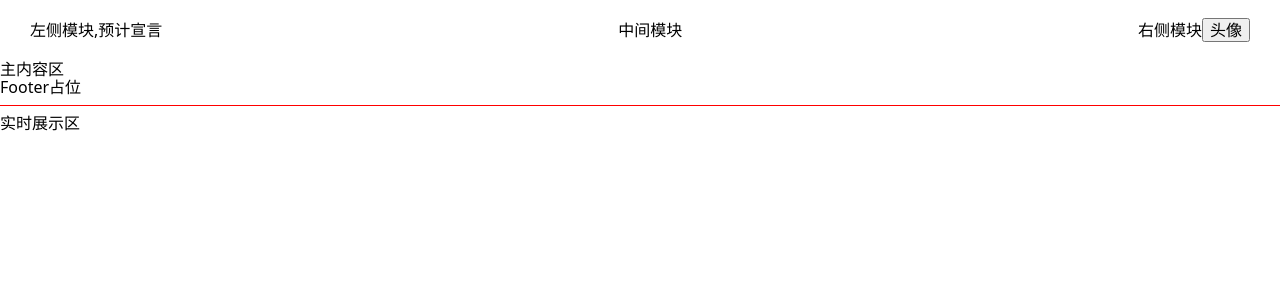
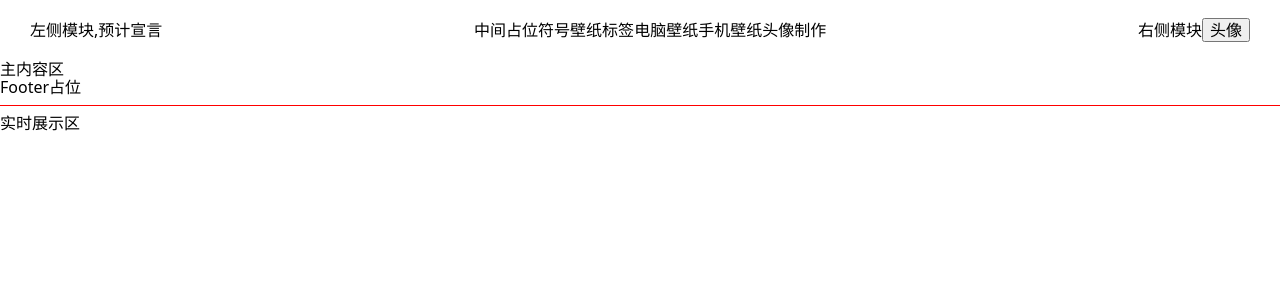
Before and after one commit to 518luck/resume, a React (Vite) app: page / in a window 1280 px wide. Shown: the top 300 px of the page. Built offline with nearby package versions, Linux system fonts and the light colour scheme.

Commit message:
头部中间位置的基础内容

```diff
--- /dev/null
+++ b/src/layouts/Header/components/Navbar/index.tsx
@@ -0,0 +1,13 @@
+import style from './Navbar.module.scss'
+
+export const Navbar = () => {
+  return (
+    <div className={style.content}>
+      中间占位符号
+      <span>壁纸标签</span>
+      <span>电脑壁纸</span>
+      <span>手机壁纸</span>
+      <span>头像制作</span>
+    </div>
+  )
+}
--- a/src/layouts/Header/index.tsx
+++ b/src/layouts/Header/index.tsx
@@ -1,6 +1,8 @@
 import { useState } from 'react'
 import style from './Header.module.scss'
 import AccountInfoModal from '@/components/AccountInfoModal'
+
+import { Navbar } from './components/Navbar'
 
 const Header = () => {
   const [showModal, setShowModal] = useState<boolean>(false)
@@ -10,7 +12,9 @@ const Header = () => {
   return (
     <div className={style.container}>
       <div className={style.leftSection}>左侧模块,预计宣言</div>
-      <div className={style.centerSection}>中间模块</div>
+      <div className={style.centerSection}>
+        <Navbar />
+      </div>
       <div className={style.rightSection}>
         右侧模块
         <button onClick={() => setShowModal(!showModal)}>头像</button>
```
Also changed, not shown: src/layouts/Header/components/Navbar/Navbar.module.scss (added).
